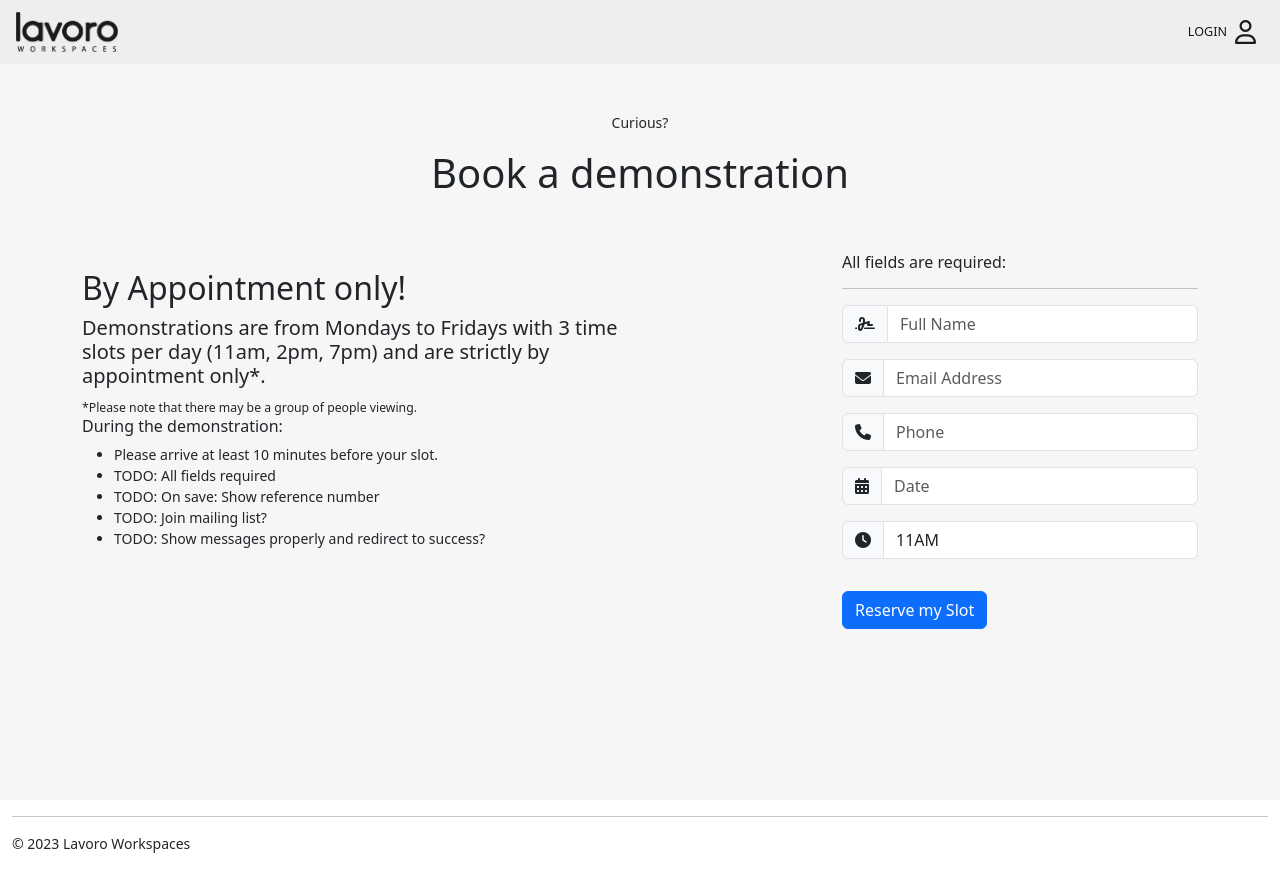
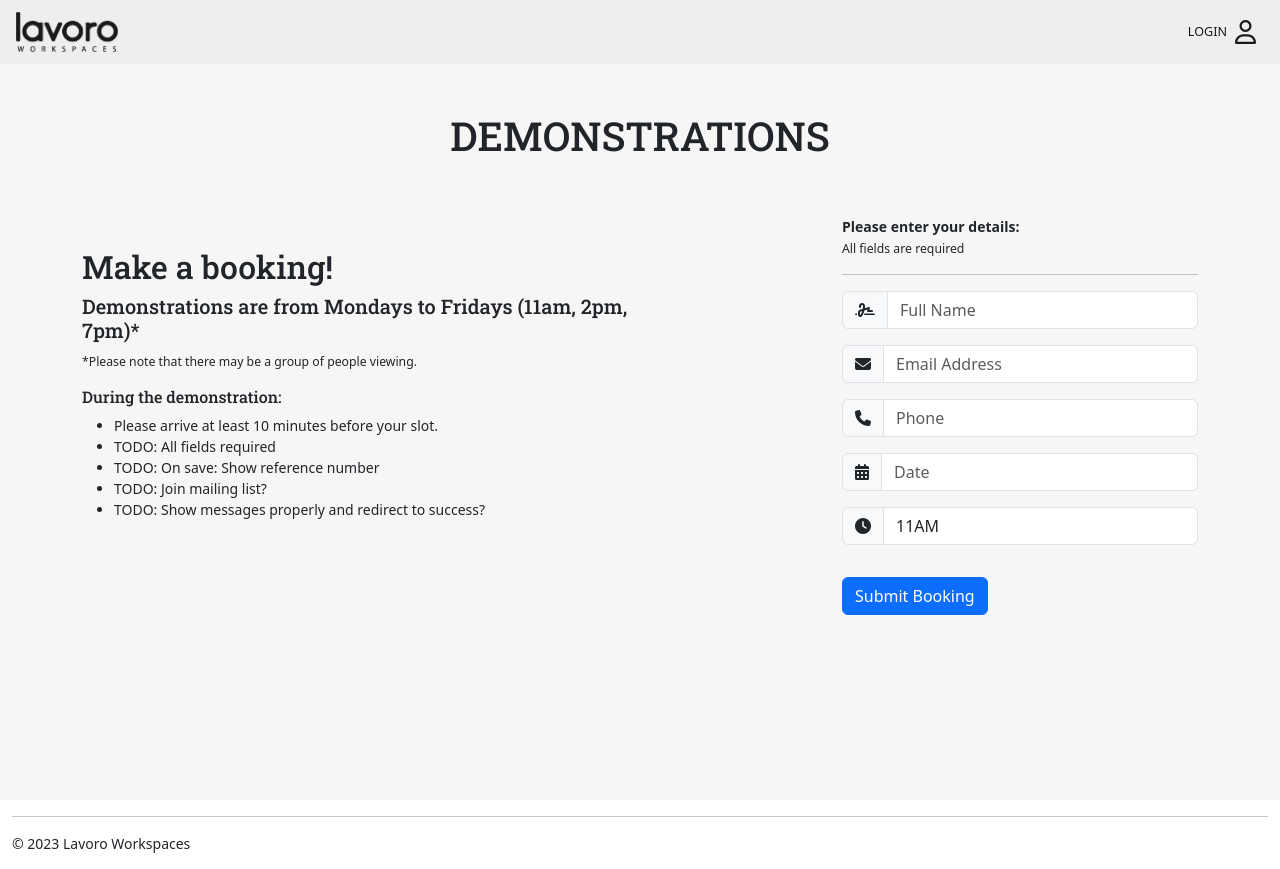
Before and after one commit to ivankrauseza/ci-project4, a Django app: page /demo/ in a window 1280 px wide. Shown: the top 869 px of the page. Run offline with Django 4.2, Linux system fonts and the light colour scheme; some libraries are stand-ins or nearby versions.

Commit message:
add google font roboto

```diff
--- a/booking/templates/demo.html
+++ b/booking/templates/demo.html
@@ -6,17 +6,15 @@
     <div class="container-sm mt-5 mb-5">
             <div class="row gy-5">
                 <div class="col-xs-12 col-sm-12">
-                    <p class="text-center">Curious?</p>
-                    <h1 class="text-center">Book a demonstration</h1>
+                    <h1 class="text-center">DEMONSTRATIONS</h1>
                 </div>
                 <div class="col-xs-12 col-sm-6 my-auto">
-                    <h2>By Appointment only!</h2>
+                    <h2>Make a booking!</h2>
                     <h5>
-                        Demonstrations are from Mondays to Fridays with 3 time slots per day (11am, 2pm, 7pm)
-                        and are strictly by appointment only*.
-                        <br/>
+                        Demonstrations are from Mondays to Fridays (11am, 2pm, 7pm)*
                     </h5>
-                    <small>*Please note that there may be a group of people viewing.</small>
+                    <p><small>*Please note that there may be a group of people viewing.</small></p>
+
                     <h6>During the demonstration:</h6>
                     <ul>
                         <li>Please arrive at least 10 minutes before your slot.</li>
@@ -28,8 +26,6 @@
                 </div>
                 <div class="col-xs-12 col-sm-2"></div>
                 <div class="col-xs-12 col-sm-4">
-                    <h6>All fields are required:</h6>
-                    <hr/>
                     {% if messages %}
                         <ul class="messages">
                             {% for message in messages %}
@@ -37,6 +33,8 @@
                             {% endfor %}
                         </ul>
                     {% endif %}
+                    <p><strong>Please enter your details:</strong><br/><small>All fields are required</small></p>
+                    <hr/>
                     <form method="post" action="{% url 'demo' %}">
                         {% csrf_token %}
 
@@ -79,7 +77,7 @@
                             {{ form.demo_time }}
                             {{ form.demo_time.errors }}
                             </div>
-                            <button type="submit" class="btn btn-primary text-white mt-3 fPersian">Reserve my Slot</button>
+                            <button type="submit" class="btn btn-primary text-white mt-3 fPersian">Submit Booking</button>
                     </form>
                 </div>
             </div>
--- a/booking/templates/index.html
+++ b/booking/templates/index.html
@@ -69,7 +69,7 @@
                         {% endif %}
                         {% else %}
                         <!--GUEST VIEW-->
-                        <div class="col-xs-12 col-sm-6">
+                        <div class="col-xs-12 col-sm-6 my-auto">
                             <h1>A comfy workspace and great wifi!</h1>
                             <h4>
                                 Our pods are designed for you to  maximise productivity
@@ -79,7 +79,9 @@
                             <h6>Want to experience it in person?</h6>
                             <a href="{% url 'demo' %}" class="btn btn-success">Book a Demo</a>
                         </div>
-                        <div class="col-xs-12 col-sm-12">
+                        <div class="col-xs-12 col-sm-2"></div>
+                            <div class="col-xs-12 col-sm-4">
+                            <img src="{% static '/images/cubes.png' %}" style="max-width:256px;"/>
                         </div>
                     {% endif %}
 
--- a/static/css/styles.css
+++ b/static/css/styles.css
@@ -1,3 +1,4 @@
+@import url("https://fonts.googleapis.com/css2?family=Roboto+Slab:wght@500;600;700&display=swap");
 body {
   margin: 0;
   font-size: 14px;
@@ -27,6 +28,9 @@ a {
   color: red;
 }
 
+h1, h2, h3, h4, h5, h6 {
+  font-family: "Roboto Slab", serif;
+}
 h1 button, h2 button, h3 button, h4 button, h5 button, h6 button {
   float: right;
 }
--- a/static/css/styles.scss
+++ b/static/css/styles.scss
@@ -1,3 +1,5 @@
+@import url('https://fonts.googleapis.com/css2?family=Roboto+Slab:wght@500;600;700&display=swap');
+
 body {
     margin: 0;
     font-size: 14px;
@@ -27,6 +29,7 @@ a {
 }
 
 h1, h2, h3, h4, h5, h6 {
+    font-family: 'Roboto Slab', serif;
     button {
         float: right;
     }
--- a/templates/base.html
+++ b/templates/base.html
@@ -7,14 +7,14 @@
     <meta charset="UTF-8">
     <meta name="viewport" content="width=device-width, initial-scale=1.0">
     <title>{% block title %}{% endblock %} | Lavoro Workspaces</title><!-- Add this to your base.html template -->
-    <link rel="stylesheet" href="https://cdn.jsdelivr.net/npm/bootstrap@5.3.2/dist/css/bootstrap.min.css" crossorigin="anonymous">
 
     <script src="https://cdn.jsdelivr.net/npm/popper.js@1.12.9/dist/umd/popper.min.js" integrity="sha384-ApNbgh9B+Y1QKtv3Rn7W3mgPxhU9K/ScQsAP7hUibX39j7fakFPskvXusvfa0b4Q" crossorigin="anonymous"></script>
     <script src="https://cdn.jsdelivr.net/npm/bootstrap@5.3.2/dist/js/bootstrap.min.js"></script>
     <script src="https://code.jquery.com/jquery-3.7.1.min.js" integrity="sha256-/JqT3SQfawRcv/BIHPThkBvs0OEvtFFmqPF/lYI/Cxo=" crossorigin="anonymous"></script>
     <script src="{% static 'libraries/jquery-ui-1.13.2/jquery-ui.min.js' %}" integrity="sha256-lSjKY0/srUM9BE3dPm+c4fBo1dky2v27Gdjm2uoZaL0=" crossorigin="anonymous"></script>
-    <script src="https://kit.fontawesome.com/0c303f45d6.js" crossorigin="anonymous"></script>
 
+
+    <link rel="stylesheet" href="https://cdn.jsdelivr.net/npm/bootstrap@5.3.2/dist/css/bootstrap.min.css" crossorigin="anonymous">
     <link rel="stylesheet" type="text/css" href="{% static 'css/styles.css' %}">
     <link rel="stylesheet" type="text/css" href="{% static 'libraries/jquery-ui-1.13.2/jquery-ui.css' %}">
     <link rel="icon" type="image/x-icon" href="{% static 'favicon.ico' %}">
@@ -72,6 +72,6 @@
     </footer>
 
     <script src="{% static 'js/scripts.js' %}"></script>
-
+    <script src="https://kit.fontawesome.com/0c303f45d6.js" crossorigin="anonymous"></script>
 </body>
 </html>
```
Also changed, not shown: README.md, db.sqlite3, static/images/background_hme.jpg, static/images/cubes.png, 1 other file.
